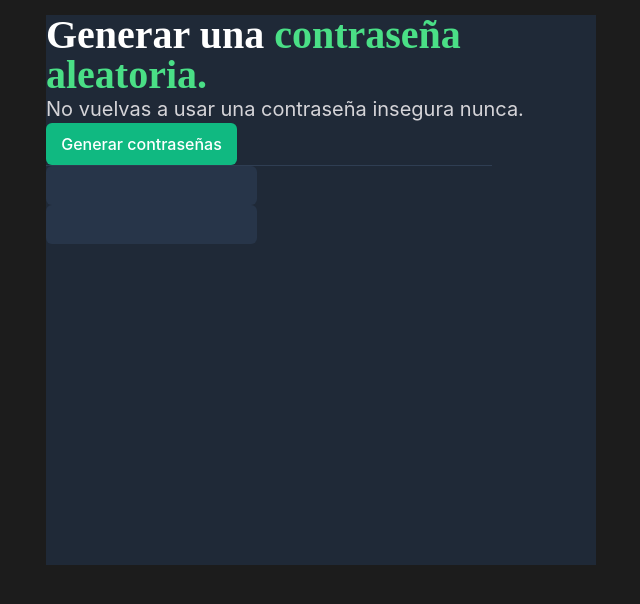
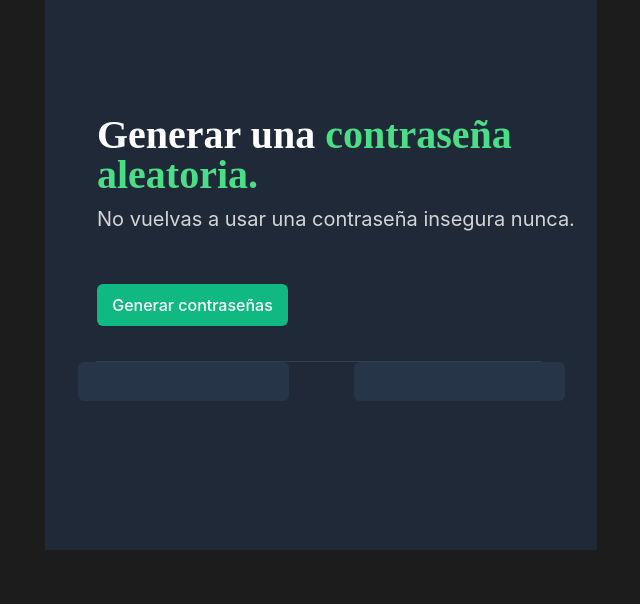
Before and after one commit to anbustamante/PasswordGen, a plain HTML site: page index.html in a window 1280 px wide. Shown: the whole page, without its empty margins (319-959 px from the left). Drawn offline with Linux system fonts and the light colour scheme.

Commit message:
formato del bloque superior ok

```diff
--- a/index.html
+++ b/index.html
@@ -9,9 +9,11 @@
 </head>
 <body>
     <div class="contenedor">
-        <h1>Generar una <span class="textoVerde">contraseña aleatoria.</span></h1>
-        <h2>No vuelvas a usar una contraseña insegura nunca.</h2>
-        <button>Generar contraseñas</button>
+        <div class="contenedorSuperior">
+            <h1>Generar una <span class="textoVerde">contraseña aleatoria.</span></h1>
+            <h2>No vuelvas a usar una contraseña insegura nunca.</h2>
+            <button>Generar contraseñas</button>
+        </div>
         <div class="lineaSeparadora"></div>
         <div class="contenedorInferior">
             <div class="contraseña"><p id="passwd1"></p></div>
--- a/style.css
+++ b/style.css
@@ -13,11 +13,15 @@ body{
     height: 100vh;
 }
 .contenedor{
-    margin-top: 15px;
     background-color: #1F2937;
     min-width: 550px;
     height: 550px;
 
+}
+.contenedorSuperior{
+    margin-top: 115px;
+    margin-left: 52px;
+    margin-bottom: 35px;
 }
 h1{
     color: white;
@@ -27,6 +31,7 @@ h1{
     font-weight: 800;
     font-size: 40px;
     line-height: 40px;
+    margin-bottom: 10px;
 }
 .textoVerde{
     color: #4ADF86;
@@ -39,6 +44,7 @@ h2{
     font-weight: 400;
     font-size: 20px;
     line-height: 28px;
+    margin-bottom: 51px;
 }
 button{
     border: none;
@@ -58,10 +64,14 @@ button{
     width: 446px;
     height: 1px;
     background-color: #2F3E53;
+    margin-left: 51px;
 }
 .contenedorInferior{
     width: 100%;
     height: 40px;
+    display: flex;
+    justify-content: space-around;
+
 }
 .contraseña{
     width: 211px;
```
